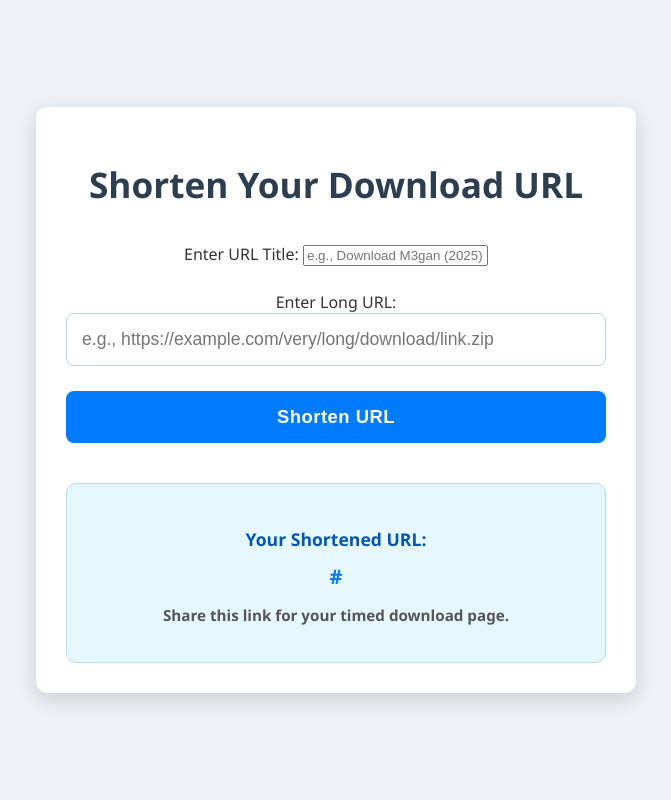
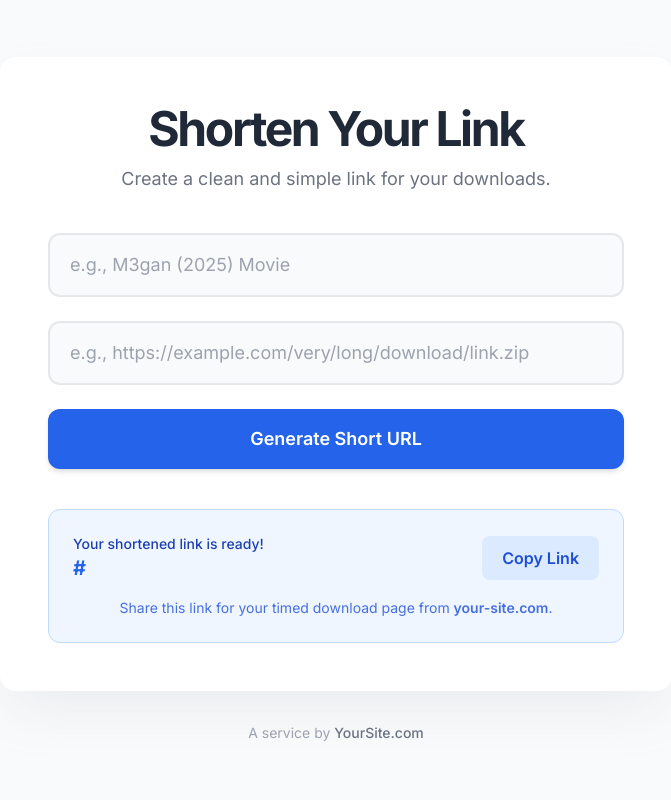
Before and after one commit to Teejayskillz/url_shortener, a Django app: template templates/shortener_app/create_short_url.html in a window 1280 px wide. Shown: the whole page, without its empty margins (304-975 px from the left). Run offline with Django 5.2, Linux system fonts and the light colour scheme; tables that the repository leaves empty hold one stand-in row (values such as "Sample post"); the template is opened without the code that fills it: values that come from a table or form of the project are taken from there, most other values are stand-ins (such as "Sample title", 1, 10 or a date in 2020); some libraries are stand-ins or nearby versions.

Commit message:
REDESIGN THE TEMPLATE

```diff
--- a/templates/shortener_app/create_short_url.html
+++ b/templates/shortener_app/create_short_url.html
@@ -1,131 +1,144 @@
 <!DOCTYPE html>
 <html lang="en">
 <head>
-    <meta name="monetag" content="07d3bd22829657c1325a104094a1d3c7">
-
-    <meta name="d6fbf77d5a4d6562c3c896b1591fa1867b379fde" content="d6fbf77d5a4d6562c3c896b1591fa1867b379fde" />
     <meta charset="UTF-8">
     <meta name="viewport" content="width=device-width, initial-scale=1.0">
-    <title>Django URL Shortener</title>
+    <meta name="description" content="A fast, sleek, and modern URL shortener to create clean, shareable links. Perfect for download links, social media, and more. From your-site.com.">
+    <meta name="keywords" content="url shortener, link shortener, custom url, timed download link, seo tools, your-site.com">
+    <title>Shorten.it - Sleek & Modern URL Shortener</title>
+
+    <!-- Tailwind CSS -->
+    <script src="https://cdn.tailwindcss.com"></script>
+
+    <!-- Google Fonts: Inter -->
+    <link rel="preconnect" href="https://fonts.googleapis.com">
+    <link rel="preconnect" href="https://fonts.gstatic.com" crossorigin>
+    <link href="https://fonts.googleapis.com/css2?family=Inter:wght@400;500;600;700&display=swap" rel="stylesheet">
+
     <style>
+        /* Use the Inter font family */
         body {
-            font-family: 'Segoe UI', Tahoma, Geneva, Verdana, sans-serif; /* A bit more modern font */
-            margin: 0; /* Remove default margin */
-            padding: 20px;
-            background-color: #eef2f7; /* Lighter, subtle background */
-            color: #333;
-            display: flex; /* Use flexbox for centering */
-            justify-content: center;
-            align-items: center;
-            min-height: 100vh; /* Full viewport height */
-            box-sizing: border-box; /* Include padding in element's total width and height */
+            font-family: 'Inter', sans-serif;
         }
-        .container {
-            max-width: 600px;
-            width: 100%; /* Ensure it takes full width up to max-width */
-            margin: auto; /* Center horizontally */
-            padding: 30px;
-            background-color: #fff;
-            border-radius: 12px; /* Slightly more rounded corners */
-            box-shadow: 0 6px 20px rgba(0,0,0,0.15); /* More pronounced shadow */
-            box-sizing: border-box;
+        /* Custom focus ring color */
+        .focus\:ring-brand-500:focus {
+            --tw-ring-color: #3b82f6; /* A nice blue color */
         }
-        h1 {
-            color: #2c3e50; /* Darker heading for contrast */
-            text-align: center;
-            margin-bottom: 35px; /* More space below heading */
-            font-size: 2.2em; /* Slightly larger heading */
-            font-weight: 600; /* Medium bold */
-        }
-        form p {
-            margin-bottom: 25px; /* More space between form field and button */
-            text-align: center; /* Center the form field within its paragraph */
-        }
-        input[type="url"] {
-            width: 100%; /* Full width */
-            padding: 15px; /* More padding */
-            border: 1px solid #c0d0e0; /* Softer border color */
-            border-radius: 8px; /* More rounded input fields */
-            box-sizing: border-box;
-            font-size: 1.1em; /* Larger font in input */
-            outline: none; /* Remove default outline */
-            transition: border-color 0.3s ease, box-shadow 0.3s ease; /* Smooth transition on focus */
-        }
-        input[type="url"]:focus {
-            border-color: #007bff;
-            box-shadow: 0 0 0 3px rgba(0, 123, 255, 0.25); /* Focus glow */
-        }
-        button {
-            padding: 15px 25px; /* More padding */
-            background-color: #007bff;
-            color: white;
-            border: none;
-            border-radius: 8px; /* More rounded button */
-            cursor: pointer;
-            font-size: 1.15em; /* Slightly larger button text */
-            font-weight: 600; /* Medium bold */
-            transition: background-color 0.3s ease, transform 0.2s ease; /* Add transform for subtle click effect */
-            display: block;
-            width: 100%;
-            letter-spacing: 0.5px; /* A little spacing for readability */
-        }
-        button:hover {
-            background-color: #0056b3;
-            transform: translateY(-2px); /* Lift button slightly on hover */
-        }
-        button:active {
-            transform: translateY(0); /* Press down effect */
-            background-color: #004085;
-        }
-        .shortened-link {
-            margin-top: 40px; /* More space above the result */
-            padding: 25px; /* More padding for result box */
-            background-color: #e6f7ff; /* Lighter blue for success */
-            border: 1px solid #b3e0ff; /* Blue border */
-            border-radius: 10px;
-            text-align: center;
-        }
-        .shortened-link p {
-            margin-bottom: 12px;
-            font-weight: 600; /* Slightly bolder */
-            color: #0056b3; /* Darker blue for text */
-            font-size: 1.1em;
-        }
-        .shortened-link a {
-            word-break: break-all;
-            color: #007bff;
-            text-decoration: none;
-            font-size: 1.25em; /* Larger link text */
-            font-weight: bold;
-            transition: color 0.3s ease;
-        }
-        .shortened-link a:hover {
-            color: #0056b3; /* Darker blue on hover */
-            text-decoration: underline;
-        }
-        .shortened-link .share-message {
-            margin-top: 15px;
-            font-size: 0.95em;
-            color: #555;
+        /* A subtle transition for all elements */
+        * {
+            transition: all 0.2s ease-in-out;
         }
     </style>
 </head>
-<body>
-    <div class="container">
-        <h1>Shorten Your Download URL</h1>
-        <form method="post">
-            {% csrf_token %} {# Django's security token for forms #}
-            {{ form.as_p }} {# Renders form fields as paragraphs #}
-            <button type="submit">Shorten URL</button>
-        </form>
+<body class="bg-gray-50 flex items-center justify-center min-h-screen p-4">
 
-        {% if shortened_url %}
-            <div class="shortened-link">
-                <p>Your Shortened URL:</p>
-                <a href="{{ shortened_url }}" target="_blank">{{ shortened_url }}</a>
-                <p class="share-message">Share this link for your timed download page.</p> {# Added class for specific styling #}
+    <div class="w-full max-w-2xl mx-auto">
+        <div class="bg-white rounded-2xl shadow-2xl shadow-gray-200/80 p-8 md:p-12">
+
+            <!-- Header Section -->
+            <div class="text-center mb-10">
+                <h1 class="text-4xl md:text-5xl font-bold text-gray-800 tracking-tighter">Shorten Your Link</h1>
+                <p class="mt-3 text-lg text-gray-500">Create a clean and simple link for your downloads.</p>
             </div>
-        {% endif %}
+
+            <!-- Form Section -->
+            <form method="post" class="space-y-6">
+                {% csrf_token %} {# Django's security token for forms #}
+
+                <!-- URL Title Field -->
+                <div>
+                    <label for="id_url_title" class="sr-only">URL Title</label>
+                    <input type="text" name="url_title" id="id_url_title"
+                           class="w-full px-5 py-4 text-lg text-gray-700 bg-gray-50 border-2 border-gray-200 rounded-xl focus:outline-none focus:ring-2 focus:ring-blue-500 focus:border-transparent"
+                           placeholder="e.g., M3gan (2025) Movie" required>
+                </div>
+
+                <!-- Long URL Field -->
+                <div>
+                    <label for="id_long_url" class="sr-only">Long URL</label>
+                    <input type="url" name="long_url" id="id_long_url"
+                           class="w-full px-5 py-4 text-lg text-gray-700 bg-gray-50 border-2 border-gray-200 rounded-xl focus:outline-none focus:ring-2 focus:ring-blue-500 focus:border-transparent"
+                           placeholder="e.g., https://example.com/very/long/download/link.zip" required>
+                </div>
+
+                <button type="submit"
+                        class="w-full py-4 px-6 text-lg font-semibold text-white bg-blue-600 rounded-xl shadow-md hover:bg-blue-700 focus:outline-none focus:ring-2 focus:ring-offset-2 focus:ring-blue-500 transform hover:-translate-y-1 active:translate-y-0">
+                    Generate Short URL
+                </button>
+            </form>
+
+            <!-- Result Section -->
+            {% if shortened_url %}
+            <div id="result-card" class="mt-10 p-6 bg-blue-50 border border-blue-200 rounded-xl animate-fade-in">
+                <div class="flex flex-col md:flex-row items-center justify-between gap-4">
+                    <div>
+                        <p class="text-sm font-medium text-blue-800">Your shortened link is ready!</p>
+                        <a href="{{ shortened_url }}" target="_blank" id="shortened-link-text"
+                           class="text-xl font-bold text-blue-600 hover:text-blue-800 hover:underline break-all">{{ shortened_url }}</a>
+                    </div>
+                    <button id="copy-button"
+                            class="w-full md:w-auto flex-shrink-0 px-5 py-2.5 text-base font-semibold text-blue-700 bg-blue-100 hover:bg-blue-200 rounded-lg focus:outline-none focus:ring-2 focus:ring-offset-2 focus:ring-blue-500">
+                        Copy Link
+                    </button>
+                </div>
+                <p class="mt-4 text-center text-sm text-blue-700/80">Share this link for your timed download page from <a href="https://your-site.com" class="font-semibold hover:underline">your-site.com</a>.</p>
+            </div>
+            {% endif %}
+
+        </div>
+
+        <!-- Footer -->
+        <footer class="text-center mt-8">
+            <p class="text-gray-400 text-sm">
+                A service by <a href="https://your-site.com" class="font-medium text-gray-500 hover:text-blue-600 hover:underline">YourSite.com</a>
+            </p>
+        </footer>
     </div>
+
+    <script>
+        // JavaScript for Copy to Clipboard functionality
+        const copyButton = document.getElementById('copy-button');
+        const shortenedLinkText = document.getElementById('shortened-link-text');
+
+        if (copyButton && shortenedLinkText) {
+            copyButton.addEventListener('click', () => {
+                // Create a temporary textarea to hold the text and copy it
+                const textArea = document.createElement('textarea');
+                textArea.value = shortenedLinkText.href;
+                document.body.appendChild(textArea);
+                textArea.select();
+                try {
+                    // Use execCommand for broader compatibility in sandboxed environments
+                    document.execCommand('copy');
+                    copyButton.textContent = 'Copied!';
+                    copyButton.classList.remove('bg-blue-100', 'hover:bg-blue-200');
+                    copyButton.classList.add('bg-green-100', 'text-green-800');
+
+                    // Reset button text after a few seconds
+                    setTimeout(() => {
+                        copyButton.textContent = 'Copy Link';
+                        copyButton.classList.remove('bg-green-100', 'text-green-800');
+                        copyButton.classList.add('bg-blue-100', 'hover:bg-blue-200');
+                    }, 2000);
+
+                } catch (err) {
+                    console.error('Failed to copy text: ', err);
+                    copyButton.textContent = 'Error';
+                }
+                document.body.removeChild(textArea);
+            });
+        }
+
+        // Simple fade-in animation for the result card
+        const resultCard = document.getElementById('result-card');
+        if(resultCard) {
+            resultCard.style.opacity = '0';
+            setTimeout(() => {
+                resultCard.style.transition = 'opacity 0.5s ease-in-out';
+                resultCard.style.opacity = '1';
+            }, 100);
+        }
+    </script>
+
 </body>
 </html>
```
Also changed, not shown: templates/shortener_app/waiting_page.html (+59 -84 lines).
